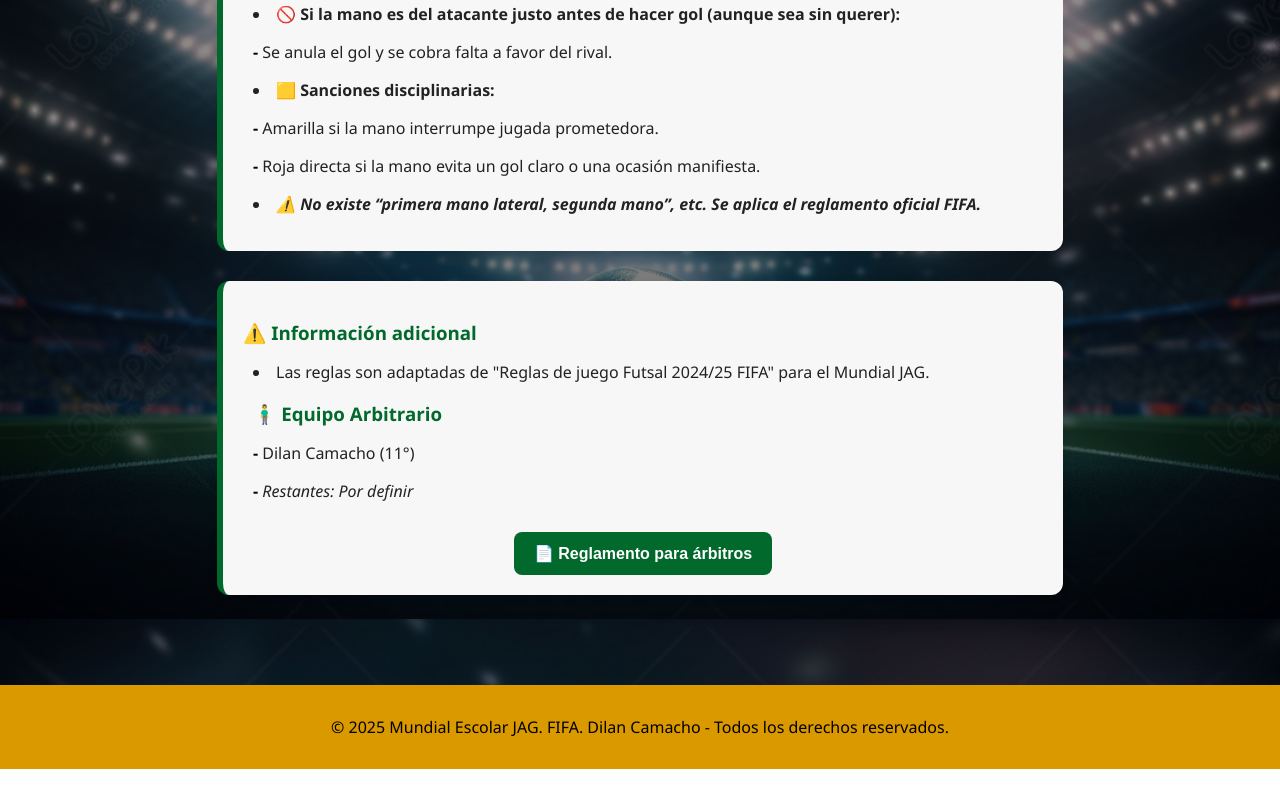
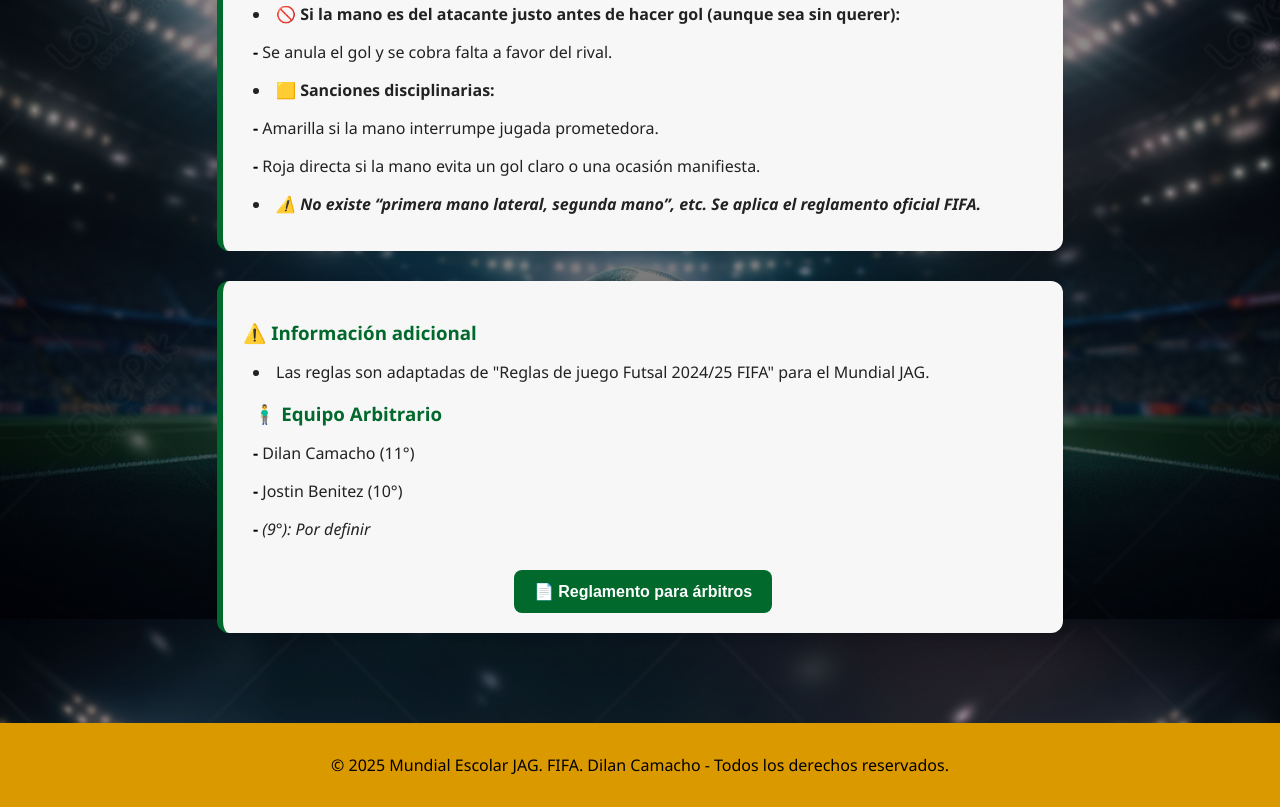
Before and after one commit to AndresDch/mundial-jag-2025, a plain HTML site: page reglas.html in a window 1280 px wide. Shown: the part 3381-4188 px from the top of the page. Before the commit the page ends 4150 px from the top, so only its background shows below. Drawn offline with Linux system fonts and the light colour scheme.

Commit message:
Se agrega especificacion de metodo de eliminacion, ademas de 2do arbitro

```diff
--- a/reglas.html
+++ b/reglas.html
@@ -130,7 +130,8 @@
       <li>Las reglas son adaptadas de "Reglas de juego Futsal 2024/25 FIFA" para el Mundial JAG. </li>
       <h3>🧍‍♂️ Equipo Arbitrario </h3>
       <p> Dilan Camacho (11°)</p>
-      <p> <I>Restantes: Por definir</I> </p>
+      <p> Jostin Benitez (10°)</p>
+      <p> <I>(9°): Por definir</I> </p>
     </ul>
     <div class="descarga-arbitros">
   <a href="docs/reglamento-arbitros.pdf" download>
```
Also changed, not shown: femenino.html (+1 -0 lines), masculino.html (+1 -0 lines).
